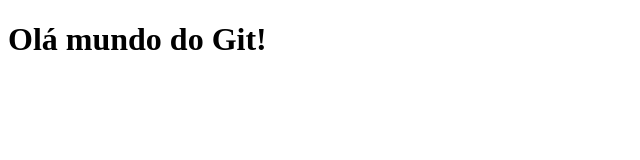
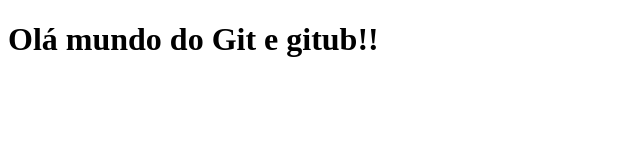
Before and after one commit to Diogoazedo2003/13-nov, a plain HTML site: page index.html in a window 1280 px wide. Shown: the whole page, without its empty margins (0-640 px from the left). Drawn offline with Linux system fonts and the light colour scheme.

Commit message:
adicionamos palavra github

```diff
--- a/index.html
+++ b/index.html
@@ -7,6 +7,7 @@
  <link rel="stylesheet" href="index.css">
   </head>
 <body>
-  <h1>Olá mundo do Git!</h1>
+  <h1>Olá mundo do Git e gitub!!</h1>
+  <script src="index.js"></script>
 </body>
 </html>
```
Also changed, not shown: index.js (added).
